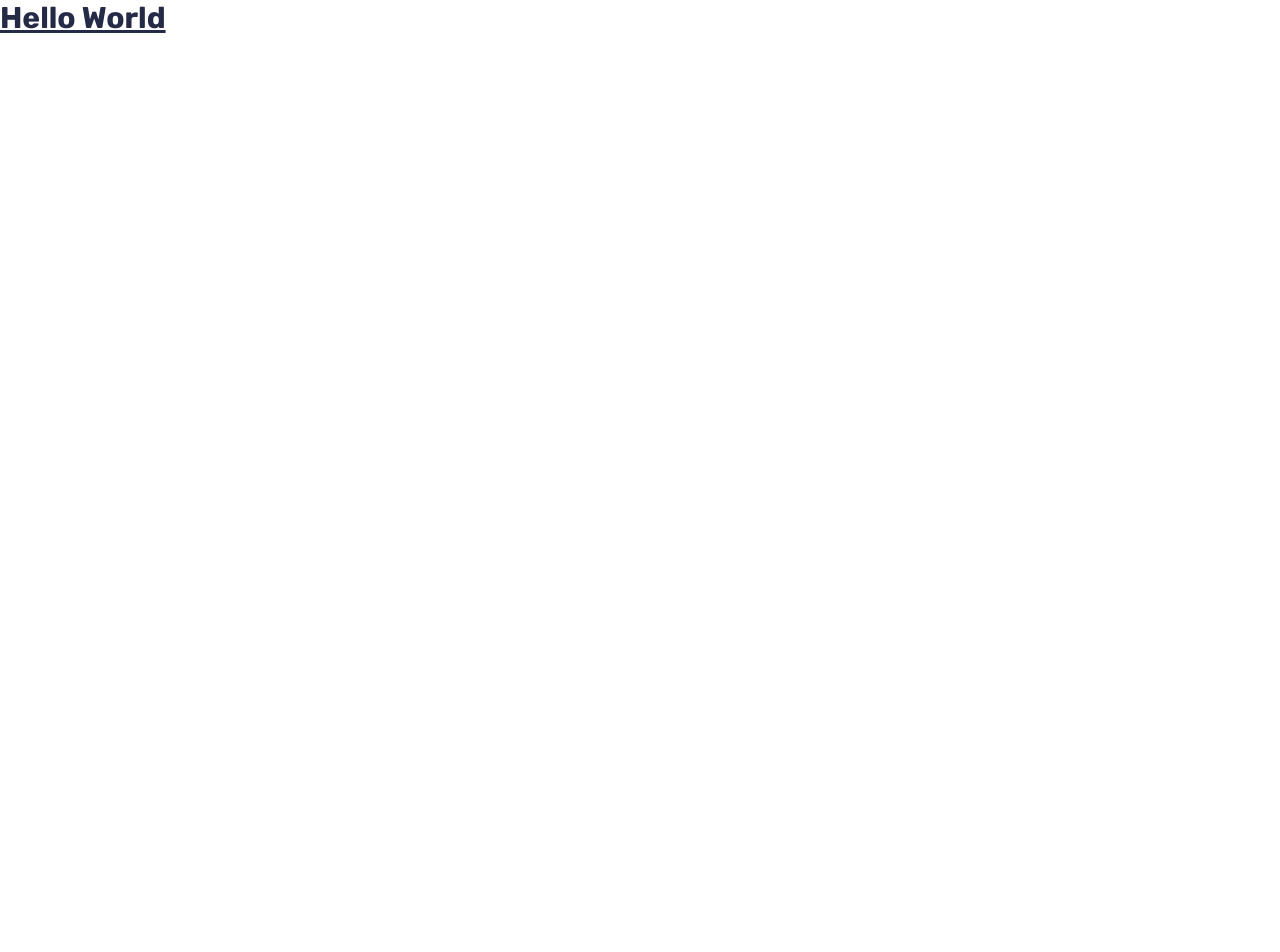
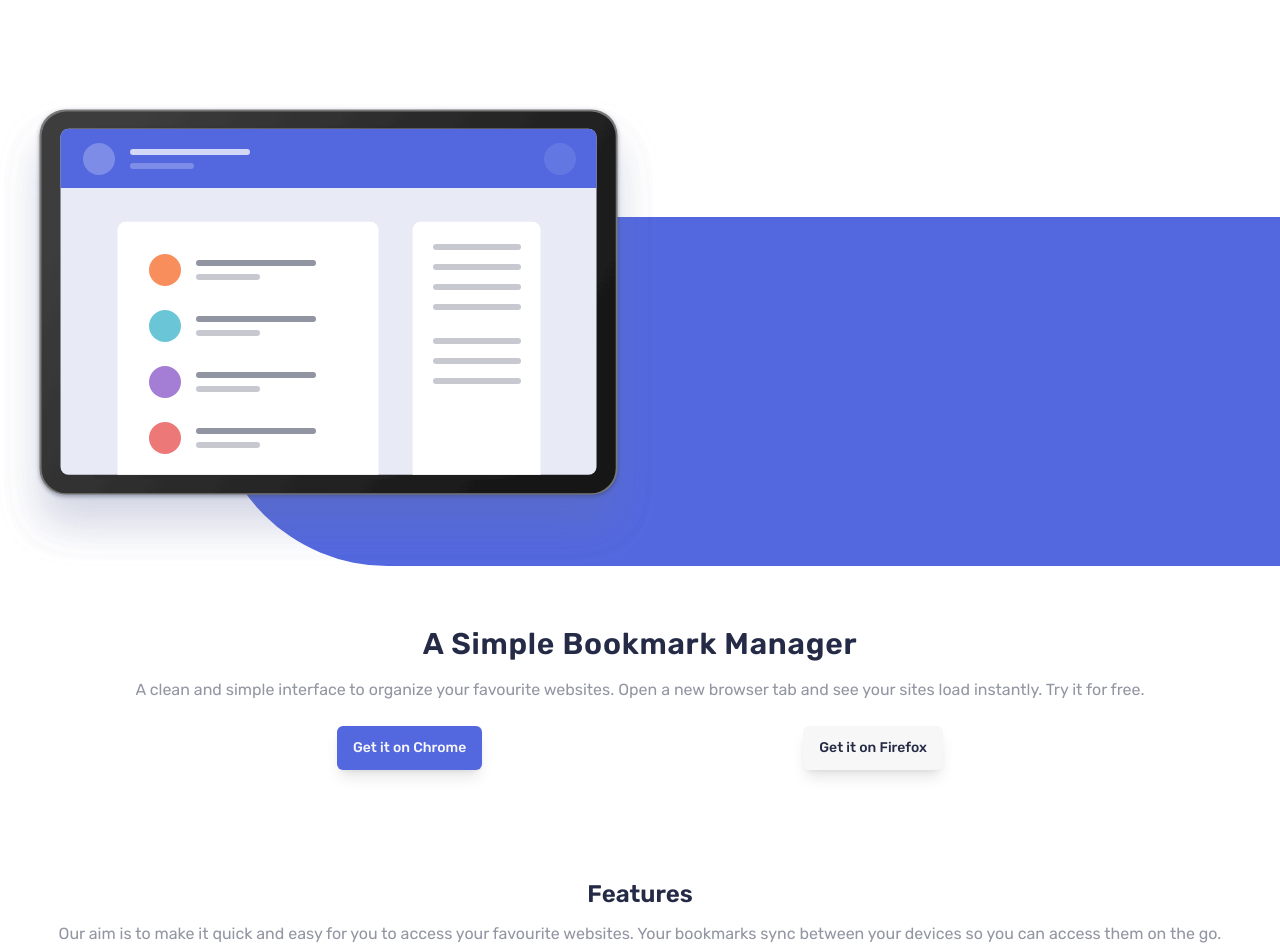
Before and after one commit to Abaljerind/bookmark-landing-page, a React (Vite) app: page / in a window 1280 px wide. Shown: the top 952 px of the page. Before the commit the page ends 800 px from the top, so only its background shows below. Built offline with nearby package versions, Linux system fonts and the light colour scheme.

Commit message:
Invoked these components
Invoked NavBar, Hero, Features, Downloads, FAQ, Subscribe & Footer

```diff
--- a/src/App.jsx
+++ b/src/App.jsx
@@ -1,10 +1,22 @@
+import Downloads from "./components/Downloads";
+import FAQ from "./components/FAQ";
+import Features from "./components/Features";
+import Footer from "./components/Footer";
+import Hero from "./components/Hero";
+import NavBar from "./components/NavBar";
+import Subscribe from "./components/Subscribe";
+
 function App() {
   return (
-    <div>
-      <h1 className="text-newDarkBlue text-3xl font-bold underline">
-        Hello World
-      </h1>
-    </div>
+    <>
+      <NavBar />
+      <Hero />
+      <Features />
+      <Downloads />
+      <FAQ />
+      <Subscribe />
+      <Footer />
+    </>
   );
 }
 
```
